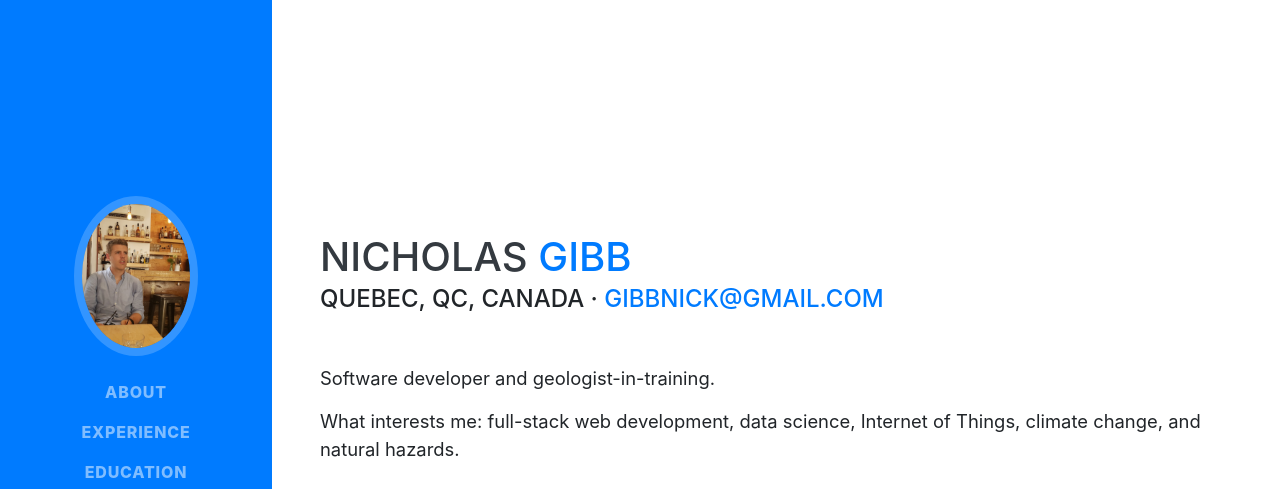
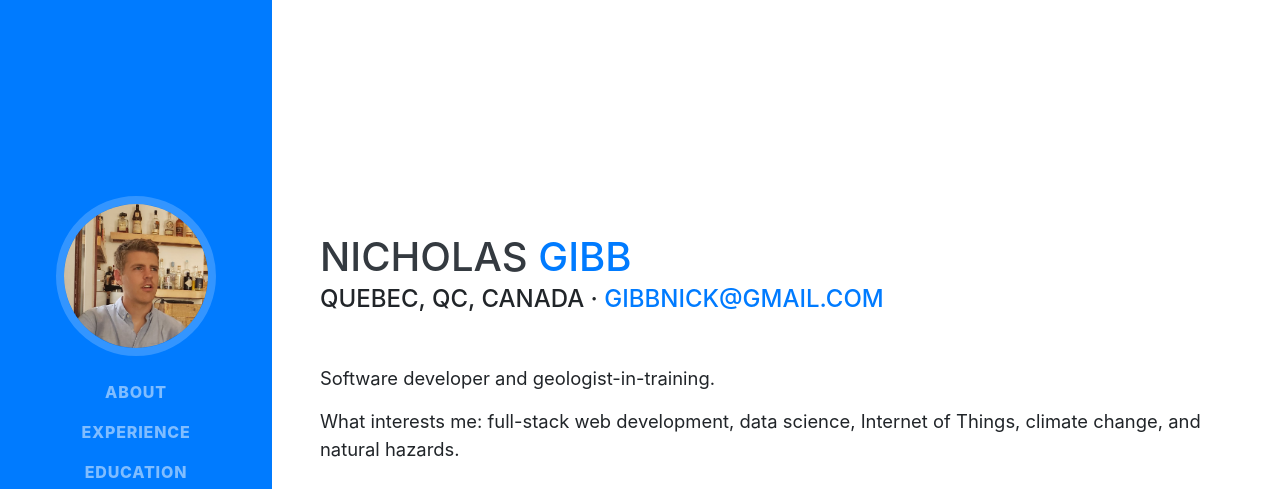
Before and after one commit to nick-gibb/nick-gibb.github.io, a website with bundled scripts: page index.html in a window 1280 px wide. Shown: the top 489 px of the page. Built offline with nearby package versions, Linux system fonts and the light colour scheme; a web font is replaced by a local one.

Commit message:
cropped photo

```diff
--- a/index.html
+++ b/index.html
@@ -39,7 +39,7 @@
         <span class="d-none d-lg-block">
           <img
             class="img-fluid img-profile rounded-circle mx-auto mb-2"
-            src="img/profile.jpg"
+            src="img/profile3.jpg"
             alt=""
           />
         </span>
```
Also changed, not shown: img/profile3.jpg (added).
